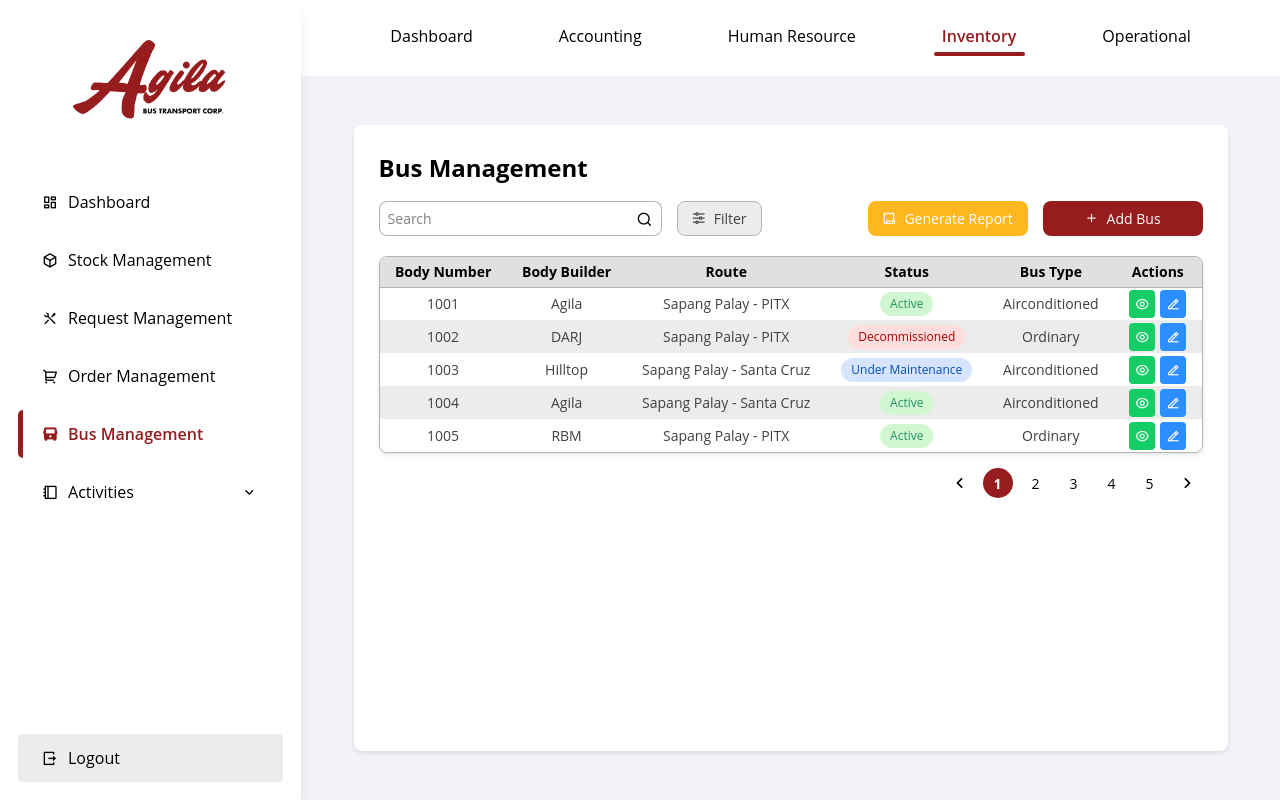
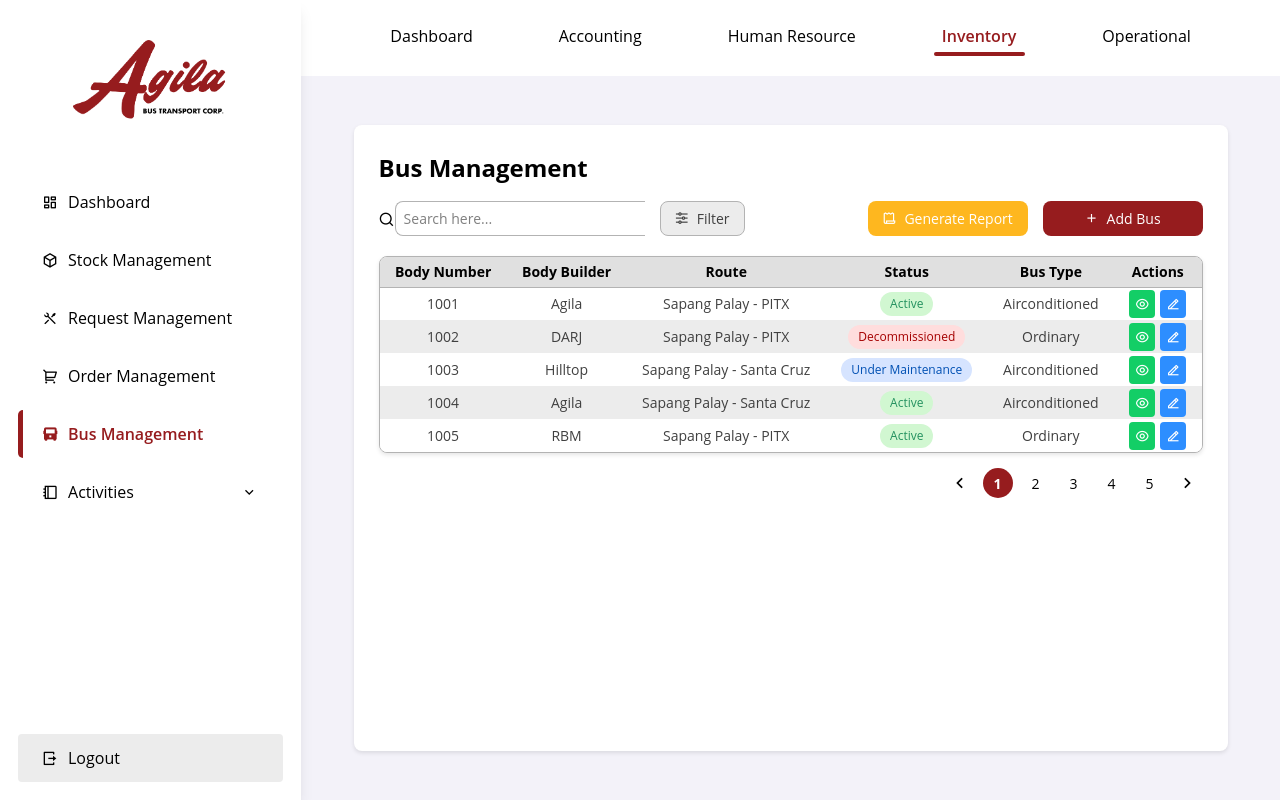
Before and after one commit to nerieannbravo/inventory-management-system, a Next.js app: page /bus-management in a window 1280 px wide. Built offline with nearby package versions, Linux system fonts and the light colour scheme.

Commit message:
fixed search bar

```diff
--- a/src/app/(pages)/(activities)/reports/page.tsx
+++ b/src/app/(pages)/(activities)/reports/page.tsx
@@ -69,10 +69,8 @@ export default function Reports() {
             <div className="elements">
                 <div className="entries">
                     <div className="search">
-                        <input type="text" placeholder="Search" />
-                        <button>
-                            <i className="ri-search-line"></i>
-                        </button>
+                        <i className="ri-search-line" />
+                        <input type="text" placeholder="Search here..." />
                     </div>
 
                     <FilterDropdown
--- a/src/app/(pages)/bus-management/page.tsx
+++ b/src/app/(pages)/bus-management/page.tsx
@@ -266,10 +266,8 @@ export default function BusManagement() {
             <div className="elements">
                 <div className="entries">
                     <div className="search">
-                        <input type="text" placeholder="Search" />
-                        <button>
-                            <i className="ri-search-line"></i>
-                        </button>
+                        <i className="ri-search-line" />
+                        <input type="text" placeholder="Search here..." />
                     </div>
 
                     {/* Filter Button with Dropdown */}
--- a/src/app/(pages)/order-management/page.tsx
+++ b/src/app/(pages)/order-management/page.tsx
@@ -246,10 +246,8 @@ export default function OrderManagement() {
             <div className="elements">
                 <div className="entries">
                     <div className="search">
-                        <input type="text" placeholder="Search" />
-                        <button>
-                            <i className="ri-search-line"></i>
-                        </button>
+                        <i className="ri-search-line" />
+                        <input type="text" placeholder="Search here..." />
                     </div>
 
                     {/* Filter Button with Dropdown */}
--- a/src/app/(pages)/request-management/page.tsx
+++ b/src/app/(pages)/request-management/page.tsx
@@ -279,10 +279,8 @@ export default function RequestManagement() {
             <div className="elements">
                 <div className="entries">
                     <div className="search">
-                        <input type="text" placeholder="Search" />
-                        <button>
-                            <i className="ri-search-line"></i>
-                        </button>
+                        <i className="ri-search-line" />
+                        <input type="text" placeholder="Search here..." />
                     </div>
 
                     {/* Filter Button with Dropdown */}
--- a/src/app/(pages)/stock-management/page.tsx
+++ b/src/app/(pages)/stock-management/page.tsx
@@ -272,10 +272,8 @@ export default function StocksManagement() {
             <div className="elements">
                 <div className="entries">
                     <div className="search">
-                        <input type="text" placeholder="Search" />
-                        <button>
-                            <i className="ri-search-line"></i>
-                        </button>
+                        <i className="ri-search-line" />
+                        <input type="text" placeholder="Search here..." />
                     </div>
 
                     {/* Filter Button with Dropdown */}
```
